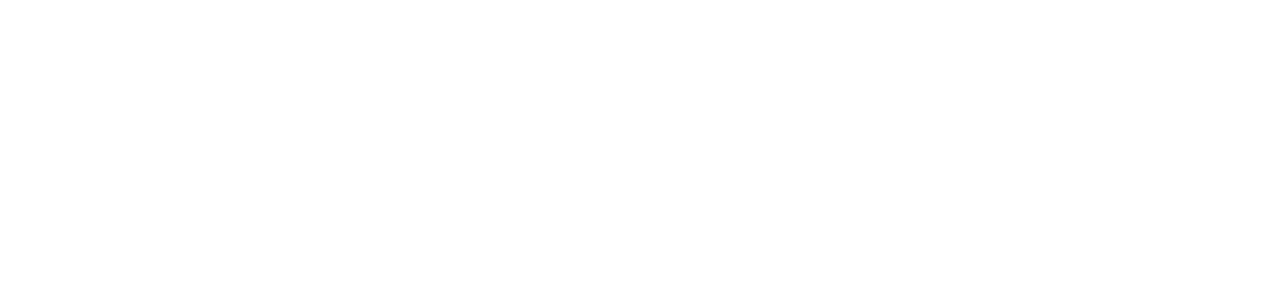
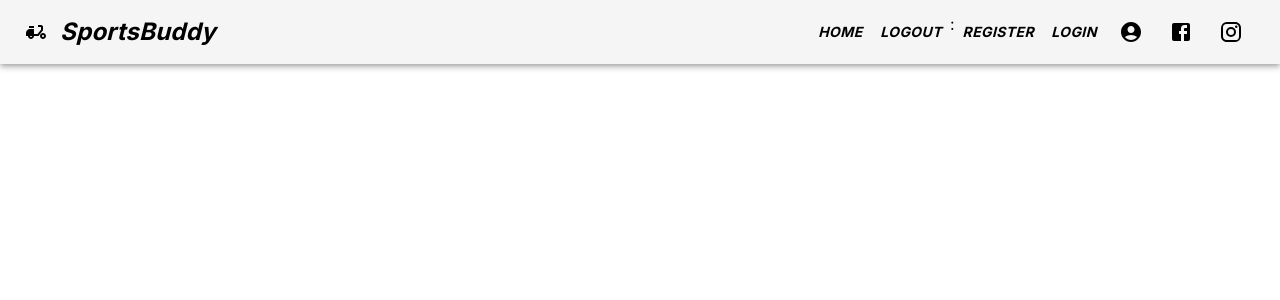
Before and after one commit to Nasko-Trenchev/sports-mate, a React (Create React App) app: page / in a window 1280 px wide. Shown: the top 300 px of the page. Built offline with nearby package versions, Linux system fonts and the light colour scheme.

Commit message:
Adding RouterProvider and Header element

```diff
--- a/package.json
+++ b/package.json
@@ -3,6 +3,10 @@
   "version": "0.1.0",
   "private": true,
   "dependencies": {
+    "@emotion/react": "^11.11.1",
+    "@emotion/styled": "^11.11.0",
+    "@mui/icons-material": "^5.14.11",
+    "@mui/material": "^5.14.11",
     "@reduxjs/toolkit": "^1.9.6",
     "@testing-library/jest-dom": "^5.17.0",
     "@testing-library/react": "^13.4.0",
--- a/src/App.tsx
+++ b/src/App.tsx
@@ -1,12 +1,17 @@
-import React from 'react';
-import logo from './logo.svg';
+import { RouterProvider } from 'react-router-dom';
+import router from './util/routes';
+import RootLayout from './pages/Root';
+import ErrorPage from './pages/ErrorPage';
+
+
+import NavigationHeader from './components/Layout/NavigationHeader';
 import './App.css';
+
+
 
 function App() {
   return (
-    <div className="App">
-      <div></div>
-    </div>
+    <div>asd</div>
   );
 }
 
--- /dev/null
+++ b/src/components/Layout/NavigationHeader.module.css
@@ -0,0 +1,17 @@
+@import url('https://fonts.googleapis.com/css2?family=Inter:wght@100;200;300;400;500;600;700;800;900&display=swap');
+
+.navBar {
+    background-color: whitesmoke;
+    color: black;
+    position: sticky;
+    top: 0;
+    z-index: 1;
+}
+
+.links {
+    font-family: 'Inter', sans-serif;
+    font-style: italic;
+    font-weight: bold;
+    text-decoration: none;
+    color: black;
+}
--- /dev/null
+++ b/src/components/Layout/NavigationHeader.tsx
@@ -0,0 +1,55 @@
+import { AppBar, Toolbar, IconButton, Typography, Stack, Button, Badge } from "@mui/material";
+import { StyledEngineProvider } from '@mui/material/styles';
+import { NavLink, useNavigate, Link } from 'react-router-dom';
+import DeliveryDiningIcon from '@mui/icons-material/DeliveryDining';
+import AccountCircleIcon from '@mui/icons-material/AccountCircle';
+import FacebookIcon from '@mui/icons-material/Facebook';
+import InstagramIcon from '@mui/icons-material/Instagram';
+import ShoppingCartIcon from '@mui/icons-material/ShoppingCart';
+
+import classes from './NavigationHeader.module.css';
+
+
+export default function NavigationHeader() {
+
+    const navigate = useNavigate();
+
+    return (
+        <StyledEngineProvider injectFirst>
+            <AppBar position="static" className={classes["navBar"]}>
+                <Toolbar>
+                    <IconButton size="large" edge='start' color="inherit" aria-label="logo" onClick={() => { navigate('/') }}>
+                        <DeliveryDiningIcon />
+                    </IconButton>
+                    <Typography variant="h6" component='div' sx={{ flexGrow: 1, fontFamily: 'Inter sans-serif', fontSize: '24px', fontStyle: 'italic' }}>
+                        <NavLink to={'/'} className={classes['links']}>SportsBuddy</NavLink>
+                    </Typography>
+
+                    <Stack direction={'row'}>
+                        {/* {auth.currentUser ? */}
+                        <>
+                            <Button color="inherit"><NavLink to={'/'} className={classes['links']}>Home</NavLink></Button>
+                            <Button color="inherit"><NavLink to={'/logout'} className={classes['links']}>Logout</NavLink></Button>
+                        </>
+                        :
+                        <>
+                            <Button color="inherit"><NavLink to={'/register'} className={classes['links']}>Register</NavLink></Button>
+                            <Button color="inherit"><NavLink to={'/login'} className={classes['links']}>Login</NavLink></Button>
+                        </>
+                        {/* } */}
+                    </Stack>
+                    <IconButton size="large" edge='start' color="inherit" aria-label="logo" sx={{ margin: '1px' }}
+                        onClick={() => navigate('/profile')}>
+                        <AccountCircleIcon />
+                    </IconButton>
+                    <IconButton size="large" edge='start' color="inherit" aria-label="logo" sx={{ margin: '1px' }}>
+                        <FacebookIcon />
+                    </IconButton>
+                    <IconButton size="large" edge='start' color="inherit" aria-label="logo" sx={{ margin: '1px' }}>
+                        <InstagramIcon />
+                    </IconButton>
+                </Toolbar>
+            </AppBar>
+        </StyledEngineProvider>
+    )
+}
--- /dev/null
+++ b/src/components/PageContent.tsx
@@ -0,0 +1,12 @@
+import classes from './PageContent.module.css';
+
+const PageContent: React.FC<{ title: string, children: React.ReactNode }> = (props) => {
+    return (
+        <div className={classes.content}>
+            <h1>{props.title}</h1>
+            {props.children}
+        </div>
+    );
+}
+
+export default PageContent;
--- a/src/index.tsx
+++ b/src/index.tsx
@@ -1,15 +1,18 @@
+import { RouterProvider } from 'react-router-dom';
+import router from './util/routes';
 import React from 'react';
 import ReactDOM from 'react-dom/client';
 import './index.css';
-import App from './App';
 import reportWebVitals from './reportWebVitals';
 
 const root = ReactDOM.createRoot(
   document.getElementById('root') as HTMLElement
 );
+
+
 root.render(
   <React.StrictMode>
-    <App />
+    <RouterProvider router={router} />
   </React.StrictMode>
 );
 
--- /dev/null
+++ b/src/pages/ErrorPage.tsx
@@ -0,0 +1,31 @@
+import { useRouteError, isRouteErrorResponse } from "react-router-dom";
+import NavigationHeader from "../components/Layout/NavigationHeader";
+import PageContent from "../components/PageContent";
+
+const ErrorPage = () => {
+    const error = useRouteError();
+    let title = 'An error occured';
+    let message = 'Something went wrong';
+
+    if (isRouteErrorResponse(error)) {
+        if (error.status === 500) {
+            message = error.data.message;
+        };
+        if (error.status === 404) {
+            message = "Could not found resource or page"
+            title = "Not found"
+        }
+    }
+
+    return (
+        <>
+            <NavigationHeader />
+            <PageContent title={title} >
+                <p>{message}</p>
+            </PageContent>
+        </>
+
+    )
+}
+
+export default ErrorPage;
--- /dev/null
+++ b/src/pages/Root.tsx
@@ -0,0 +1,18 @@
+import NavigationHeader from '../components/Layout/NavigationHeader';
+import { Outlet, useNavigation } from 'react-router-dom';
+
+export default function RootLayout() {
+
+    // const navigation = useNavigation();
+
+
+    return (
+        <>
+            <NavigationHeader />
+            <main>
+                {/* {navigation.state === "loading" && <p>Loading...</p>} */}
+                <Outlet />
+            </main>
+        </>
+    )
+}
--- /dev/null
+++ b/src/util/routes.tsx
@@ -0,0 +1,14 @@
+import { createBrowserRouter } from 'react-router-dom';
+import RootLayout from '../pages/Root';
+import ErrorPage from '../pages/ErrorPage';
+
+const router = createBrowserRouter([
+    {
+        path: '/',
+        element: <RootLayout />,
+        errorElement: <ErrorPage />,
+        children: []
+    }
+])
+
+export default router;
```
Also changed, not shown: src/components/PageContent.module.css (added), src/logo.svg (deleted), 1 other file (tests, documents, lock files or other folders).
